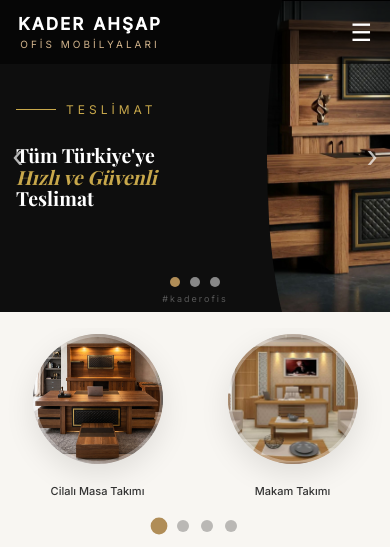
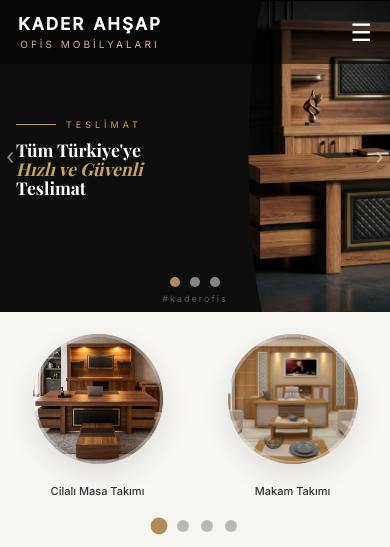
Before and after one commit to em1rekinci/kaderahsap, a FastAPI app: page / in a window 390 px wide. Shown: the top 547 px of the page. Run offline with FastAPI, Linux system fonts and the light colour scheme.

Commit message:
moıobil11

```diff
--- a/static/css/style.css
+++ b/static/css/style.css
@@ -1075,9 +1075,9 @@ body {
     }
     .slide-text h2 { font-size: 17px; margin-bottom: 5px; }
     .slide-text span { font-size: 12px; }
-    .arrow { font-size: 30px; padding: 6px; }
-    .arrow.left { left: 6px; }
-    .arrow.right { right: 6px; }
+    .arrow { font-size: 22px; padding: 4px; opacity: 0.5; }
+    .arrow.left { left: 2px; }
+    .arrow.right { right: 2px; }
 
     /* Kategori slider */
     .category-slider { padding: 16px 0; overflow: hidden; }
--- a/templates/index.html
+++ b/templates/index.html
@@ -106,23 +106,30 @@
   .slide-bg-text { display: none !important; }
 
   .slide-row {
-    padding: 0 16px !important;
-    gap: 8px !important;
+    padding: 0 0 0 16px !important;
+    gap: 0 !important;
+    align-items: center !important;
   }
 
   .slide-content {
     padding: 0 !important;
-    max-width: 55% !important;
+    max-width: 52% !important;
+    flex: 1 !important;
   }
 
   .slide-content h2 {
-    font-size: clamp(18px, 5vw, 28px) !important;
-    margin-bottom: 8px !important;
+    font-size: clamp(16px, 4.5vw, 26px) !important;
+    margin-bottom: 6px !important;
   }
 
   .slide-content p {
-    font-size: 11px !important;
+    font-size: 10px !important;
     line-height: 1.6 !important;
+  }
+
+  .slide-content > div:first-child {
+    margin-bottom: 10px !important;
+    font-size: 9px !important;
   }
 
   .slide-side {
@@ -131,6 +138,7 @@
     top: auto !important;
     transform: none !important;
     margin: 0 !important;
+    display: none !important;
   }
 
   .slide-line { display: none !important; }
@@ -141,25 +149,11 @@
   }
 
   .slide-photo {
-    width: 38% !important;
+    width: 42% !important;
   }
   .slide-photo-wave {
-    width: 40px !important;
+    width: 36px !important;
   }
-
-  .stat-list {
-    padding-left: 16px !important;
-  }
-  .stat-item { padding: 8px 0 !important; }
-  .stat-item div:first-child { font-size: 28px !important; }
-  .stat-item div:last-child { font-size: 9px !important; }
-
-  .stat-row {
-    padding: 8px 0 8px 12px !important;
-    gap: 6px !important;
-  }
-  .stat-row div:first-child { font-size: 24px !important; }
-  .stat-row div:last-child { font-size: 9px !important; }
 }
 </style>
 
```
